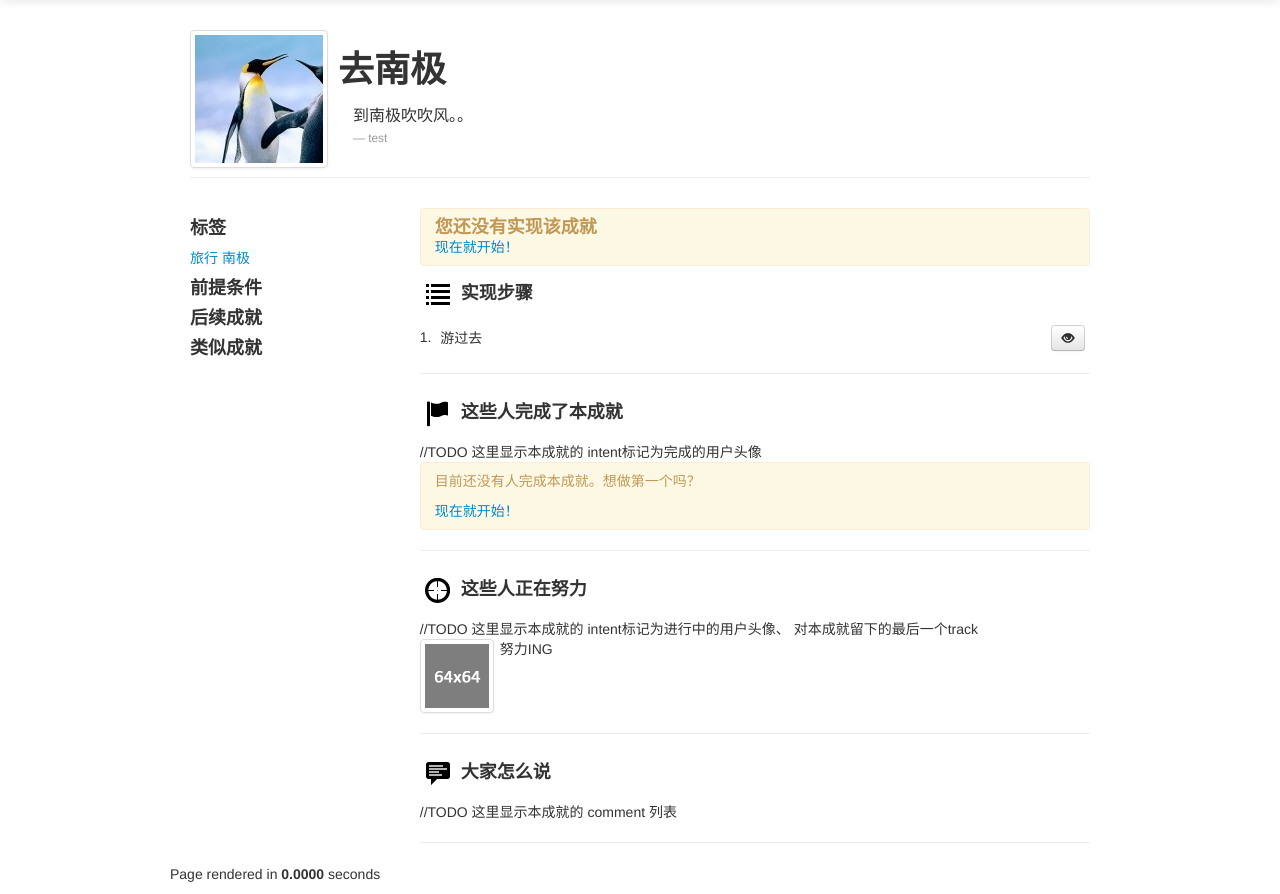
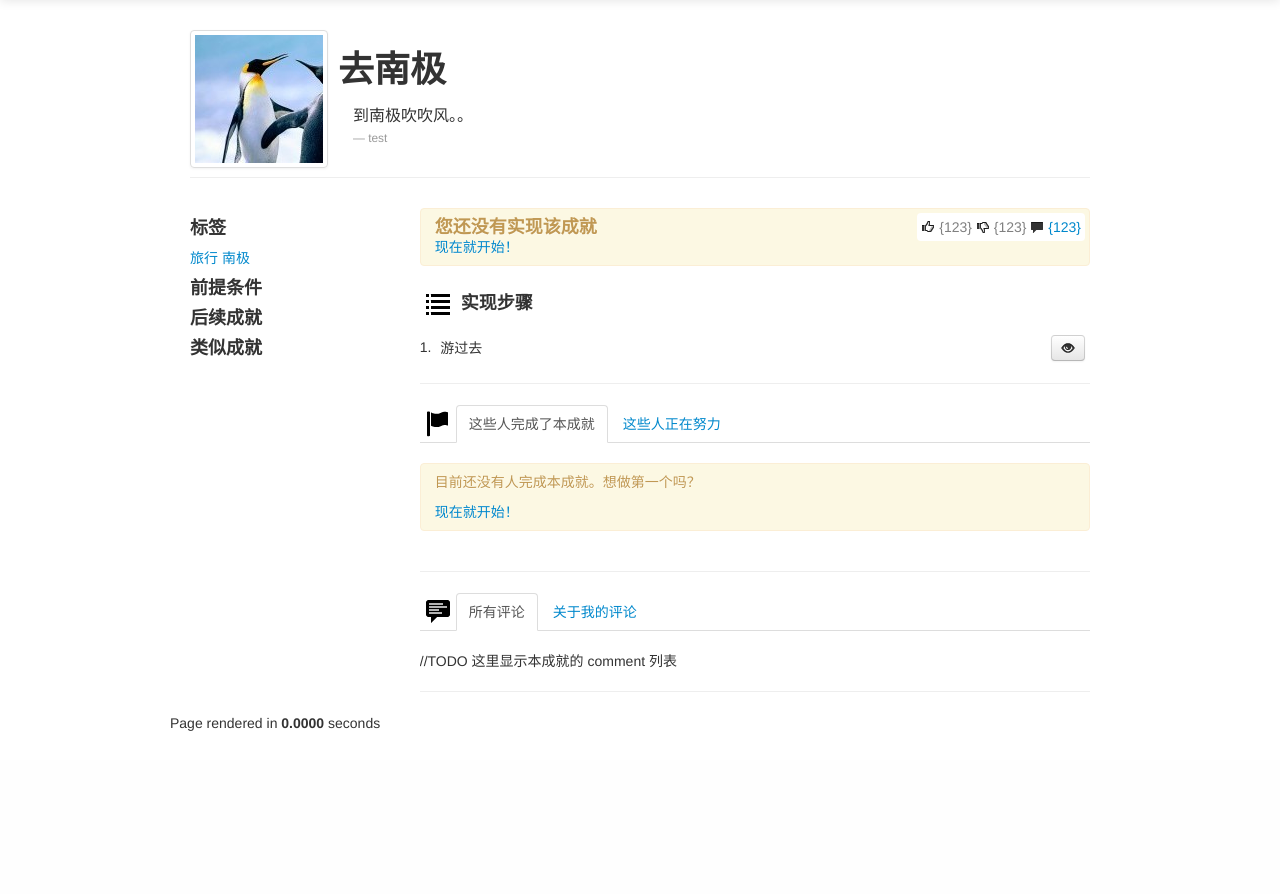
Before and after one commit to zgldh/online_achievement, a CodeIgniter app: page /detail/13 in a window 1280 px wide. Shown: the part 40-934 px from the top of the page. After the commit the page ends 771 px from the top, so only its background shows below. Run offline with CodeIgniter, Linux system fonts and the light colour scheme.

Commit message:
detail page

```diff
--- a/application/controllers/achievements.php
+++ b/application/controllers/achievements.php
@@ -2,7 +2,7 @@
 
 if (! defined ( 'BASEPATH' ))
     exit ( 'No direct script access allowed' );
-class achievements extends MY_Controller
+class Achievements extends MY_Controller
 {
     public function all()
     {
@@ -35,6 +35,7 @@ class achievements extends MY_Controller
 
         $this->setTitle ( $achievement->name . "--在线成就系统" );
 
+        $this->addJavascriptFile ( '/js/bootstrap/bootstrap-tab.js' );
         $this->addJavascriptFile ( '/js/bootstrap/bootstrap-button.js' );
         $this->addJavascriptFile ( '/js/bootstrap/bootstrap-modal.js' );
         $this->addJavascriptFile ( '/js/bootstrap/bootstrap-tooltip.js' );
--- a/application/controllers/create.php
+++ b/application/controllers/create.php
@@ -1,7 +1,7 @@
 <?php
 if (! defined ( 'BASEPATH' ))
     exit ( 'No direct script access allowed' );
-class create extends MY_Controller
+class Create extends MY_Controller
 {
 
     /**
--- a/application/controllers/home.php
+++ b/application/controllers/home.php
@@ -1,6 +1,6 @@
 <?php if ( ! defined('BASEPATH')) exit('No direct script access allowed');
 
-class home extends MY_Controller
+class Home extends MY_Controller
 {
 
 	/**
--- a/application/controllers/logout.php
+++ b/application/controllers/logout.php
@@ -1,6 +1,6 @@
 <?php if ( ! defined('BASEPATH')) exit('No direct script access allowed');
 
-class logout extends MY_Controller
+class Logout extends MY_Controller
 {
 
 	/**
--- a/application/controllers/register.php
+++ b/application/controllers/register.php
@@ -1,6 +1,6 @@
 <?php if ( ! defined('BASEPATH')) exit('No direct script access allowed');
 
-class register extends MY_Controller
+class Register extends MY_Controller
 {
 
 	/**
--- a/application/controllers/signin.php
+++ b/application/controllers/signin.php
@@ -1,6 +1,6 @@
 <?php if ( ! defined('BASEPATH')) exit('No direct script access allowed');
 
-class signin extends MY_Controller
+class Signin extends MY_Controller
 {
 
 	/**
--- a/application/controllers/tags.php
+++ b/application/controllers/tags.php
@@ -2,7 +2,7 @@
 
 if (! defined ( 'BASEPATH' ))
 	exit ( 'No direct script access allowed' );
-class tags extends MY_Controller
+class Tags extends MY_Controller
 {
 	public function index()
 	{
--- a/application/models/tags_model.php
+++ b/application/models/tags_model.php
@@ -121,6 +121,47 @@ class Tags_model extends MY_Model
 		foreach ( $result as $raw )
 		{
 			$re [] = new TagPeer ( $raw );
+		}
+		return $re;
+	}
+
+    /**
+	 * 根据多个 tag 获得 Array<TagRelationPeer>, 多个Tag之间是 and 关系
+	 * @param Array<TagPeer> $tags
+	 * @param Array('limit','offset') $parameters = null
+	 * @return multitype:TagRelationPeer
+	 */
+	public function getTagRelationsByTags($tags, $parameters = array())
+	{
+		$re = array ();
+
+		$tag_ids = array();
+		foreach($tags as $tag)
+		{
+			$tag instanceof TagPeer;
+			$tag_ids[] = $tag->tag_id;
+		}
+
+		$this->db->where_in( 'tag_id', $tag_ids );
+
+		$this->db->group_by( 'item_id');
+		$this->db->having('count(*)',count($tag_ids));
+
+		if (isset ( $parameters ['limit'] ))
+		{
+			if (isset ( $parameters ['offset'] ))
+			{
+				$this->db->limit ( $parameters ['limit'], $parameters ['offset'] );
+			}
+			else
+			{
+				$this->db->limit ( $parameters ['limit'] );
+			}
+		}
+		$result = $this->db->get ( Tags_model::TABLE_TAGS_RELATION )->result_array ();
+		foreach ( $result as $raw )
+		{
+			$re [] = new TagRelationPeer ( $raw );
 		}
 		return $re;
 	}
--- a/application/views/achievements/detail.php
+++ b/application/views/achievements/detail.php
@@ -55,13 +55,13 @@ $procedures = $achievement->getProcedures();
         <div class="right-content span9">
 
         	<!-- 成就进度指示器 begin -->
+            <div class="right-item processing-box">
             <?php if($intent):?>
 	            <?php if($intent->isComplete()):?>
-	            <div class="right-item alert alert-success">
+	            <div class="alert alert-success">
 	                <h4>恭喜！您已经于<span><?php echo $intent->achieve_date;?></span>实现了本成就</h4>
 	            </div>
 	            <?php else:?>
-	            <div class="right-item processing-box">
 	            	<div class="alert alert-info">
 	            		<h4>执行中</h4>
 	                </div>
@@ -88,14 +88,19 @@ $procedures = $achievement->getProcedures();
 					    </div>
 					    <?php endif;?>
 	                </div>
-	            </div>
 	            <?php endif;?>
             <?php else:?>
-            <div class="right-item alert">
+            <div class="alert">
                 <h4>您还没有实现该成就</h4>
                 <a href="/achievements/work_intent/<?php echo $achievement->achievement_id;?>">现在就开始！</a>
             </div>
             <?php endif;?>
+            	<div class="intent_status">
+            		<span><i class="icon-thumbs-up"></i> {123}</span>
+            		<span><i class="icon-thumbs-down"></i> {123}</span>
+            		<a><i class="icon-comment"></i> {123}</a>
+            	</div>
+            </div>
         	<!-- 成就进度指示器 end -->
 
 
@@ -121,12 +126,18 @@ $procedures = $achievement->getProcedures();
                         <div class="procedure-tools">
                             <div class="btn-group">
                             	<span type="button" class="btn btn-small disabled btn-success"><i class="icon-ok-sign icon-white"></i> 已完成</span>
-                                <button type="button" class="btn btn-small procedure_tools_view_track_btn" data-original-title="看看别人是怎么完成的"><i class="icon-eye-open"></i></button>
+                            	<button
+			                        type="button"
+			                        class="btn btn-small procedure_tools_view_track_btn"
+			                        rel="tooltip"
+			                        data-original-title="看看别人是怎么完成的"><i class="icon-eye-open"></i></button>
                             </div>
                             <div class="btn-group pull-right">
-                                <span class="btn btn-mini disabled"><i class="icon-thumbs-up"></i> 123</span>
-                                <span class="btn btn-mini disabled"><i class="icon-thumbs-down"></i> 321</span>
-                                <button type="button" class="btn btn-mini"><i class="icon-comment"></i> 456</button>
+                                <button class="btn btn-mini"><i class="icon-thumbs-up"></i> 123</button>
+                                <button class="btn btn-mini"><i class="icon-thumbs-down"></i> 321</button>
+                                <button type="button" class="btn btn-mini"
+                                	rel="tooltip"
+                                    data-original-title="添加评论"><i class="icon-comment"></i></button>
                             </div>
                         </div>
                         <?php elseif($intent):?>
@@ -138,12 +149,20 @@ $procedures = $achievement->getProcedures();
                             	href="/achievements/modal_procedure_done_form/<?php echo $intent->intent_id;?>/<?php echo $procedure->procedure_id;?>"
                             	data-loading-text="载入中..."
                             	><i class="icon-ok"></i> 我完成了</button>
-                            <button type="button" class="btn btn-small procedure_tools_view_track_btn" data-original-title="看看别人是怎么完成的"><i class="icon-eye-open"></i></button>
+                           <button
+	                           type="button"
+	                           class="btn btn-small procedure_tools_view_track_btn"
+	                           rel="tooltip"
+	                           data-original-title="看看别人是怎么完成的"><i class="icon-eye-open"></i></button>
                         </div>
                         <?php else:?>
                         <span class="procedure-desc"><?php echo $procedure->description;?></span>
                         <div class="procedure-tools btn-group">
-                            <button type="button" class="btn btn-small procedure_tools_view_track_btn" data-original-title="看看别人是怎么完成的"><i class="icon-eye-open"></i></button>
+	                        <button
+	                        	type="button"
+	                            class="btn btn-small procedure_tools_view_track_btn"
+	                            rel="tooltip"
+	                            data-original-title="看看别人是怎么完成的"><i class="icon-eye-open"></i></button>
                         </div>
                         <?php endif;?>
                     <?php $sub_procedures = $procedure->getSubProcedures();?>
@@ -166,12 +185,18 @@ $procedures = $achievement->getProcedures();
                                 <div class="procedure-tools">
                                     <div class="btn-group">
                                     	<span type="button" class="btn btn-small disabled btn-success"><i class="icon-ok-sign icon-white"></i> 已完成</span>
-                                        <button type="button" class="btn btn-small procedure_tools_view_track_btn" data-original-title="看看别人是怎么完成的"><i class="icon-eye-open"></i></button>
+                                        <button
+                                        	type="button"
+                                        	class="btn btn-small procedure_tools_view_track_btn"
+                                        	rel="tooltip"
+                                        	data-original-title="看看别人是怎么完成的"><i class="icon-eye-open"></i></button>
                                     </div>
                                     <div class="btn-group pull-right">
-                                        <span class="btn btn-mini disabled"><i class="icon-thumbs-up"></i> 123</span>
-                                        <span class="btn btn-mini disabled"><i class="icon-thumbs-down"></i> 321</span>
-                                        <button type="button" class="btn btn-mini"><i class="icon-comment"></i> 456</button>
+                                        <button class="btn btn-mini"><i class="icon-thumbs-up"></i> 123</button>
+                                        <button class="btn btn-mini"><i class="icon-thumbs-down"></i> 321</button>
+                                        <button type="button" class="btn btn-mini"
+                                        	rel="tooltip"
+                                        	data-original-title="添加评论"><i class="icon-comment"></i></button>
                                     </div>
                                 </div>
                                 <?php elseif($intent):?>
@@ -183,12 +208,20 @@ $procedures = $achievement->getProcedures();
                                     	href="/achievements/modal_procedure_done_form/<?php echo $intent->intent_id;?>/<?php echo $sub_procedure->procedure_id;?>"
                                     	data-loading-text="载入中..."
                                     	><i class="icon-ok"></i> 我完成了</button>
-                                    <button type="button" class="btn btn-small procedure_tools_view_track_btn" data-original-title="看看别人是怎么完成的"><i class="icon-eye-open"></i></button>
+                                    	<button
+                                        	type="button"
+                                        	class="btn btn-small procedure_tools_view_track_btn"
+                                        	rel="tooltip"
+                                        	data-original-title="看看别人是怎么完成的"><i class="icon-eye-open"></i></button>
                                 </div>
                                 <?php else:?>
                                 <span class="procedure-desc"><?php echo $sub_procedure->description;?></span>
                                 <div class="procedure-tools btn-group">
-                                    <button type="button" class="btn btn-small procedure_tools_view_track_btn" data-original-title="看看别人是怎么完成的"><i class="icon-eye-open"></i></button>
+	                                <button
+                                     	type="button"
+                                     	class="btn btn-small procedure_tools_view_track_btn"
+                                     	rel="tooltip"
+                                     	data-original-title="看看别人是怎么完成的"><i class="icon-eye-open"></i></button>
                                 </div>
                                 <?php endif;?>
                             </li>
@@ -207,8 +240,13 @@ $procedures = $achievement->getProcedures();
 
 
             <div class="right-item">
-                <h4><i class="icon-big icon-flag"></i> 这些人完成了本成就</h4>
-                <div>//TODO 这里显示本成就的 intent标记为完成的用户头像</div>
+                <ul id="intent_tab" class="nav nav-tabs">
+                 	<li class="disabled"><i class="icon-big icon-flag"></i></li>
+				    <li class="active"><a href="#intent_complete" data-toggle="tab">这些人完成了本成就</a></li>
+				    <li><a href="#intent_processing" data-toggle="tab">这些人正在努力</a></li>
+			    </ul>
+			    <div class="tab-content">
+	                <div id="intent_complete" class="tab-pane active">
 	                <?php if($complete_intents):?>
 	                <ul class="track_list_light">
 	                    <?php foreach($complete_intents as $complete_intent):?>
@@ -228,12 +266,9 @@ $procedures = $achievement->getProcedures();
 	                        <a href="/achievements/work_intent/<?php echo $achievement->achievement_id;?>">现在就开始！</a>
 	                    </div>
 	                <?php endif;?>
-                <hr />
 	                </div>
 
-            <div class="right-item">
-                <h4><i class="icon-big icon-riflescope"></i> 这些人正在努力</h4>
-                <div>//TODO 这里显示本成就的 intent标记为进行中的用户头像、 对本成就留下的最后一个track</div>
+	                <div id="intent_processing" class="tab-pane">
 	                <?php if($processing_intents):?>
 	                <ul class="track_list">
 	                    <?php foreach($processing_intents as $processing_intent):?>
@@ -265,12 +300,21 @@ $procedures = $achievement->getProcedures();
 	                        <a href="/achievements/work_intent/<?php echo $achievement->achievement_id;?>">现在就开始！</a>
 	                    </div>
 	                <?php endif;?>
+	                </div>
+                </div>
                 <hr />
             </div>
 
             <div class="right-item">
-                <h4><i class="icon-big icon-comments"></i> 大家怎么说</h4>
-                <div>//TODO 这里显示本成就的 comment 列表</div>
+                <ul id="comment_tab" class="nav nav-tabs">
+                 	<li class="disabled"><i class="icon-big icon-comments"></i></li>
+				    <li class="active"><a href="#comment_all" data-toggle="tab">所有评论</a></li>
+				    <li><a href="#comment_intent" data-toggle="tab">关于我的评论</a></li>
+			    </ul>
+			    <div class="tab-content">
+			    	<div id="comment_all" class="tab-pane active">//TODO 这里显示本成就的 comment 列表</div>
+			    	<div id="comment_intent" class="tab-pane">//TODO 这里显示当前用户的 intent 的 comment 列表</div>
+				</div>
                 <hr />
             </div>
         </div>
--- a/css/detail.css
+++ b/css/detail.css
@@ -13,11 +13,13 @@
     border: none;
 }
 
-.processing-box{}
+.processing-box{position: relative; }
 .processing-box .alert-info{float:left;padding: 8px; }
 .processing-box .processing-box-bar-container{margin-left: 80px;position: relative;}
 .processing-box .processing-box-bar-container .progress-bar-text{color: #fff;line-height: 38px;margin-left: 10px;position: absolute;text-shadow: 0 1px 2px #000;}
 .processing-box .processing-box-bar-container .progress{display: inline-block;height: 38px;width: 100%;}
+.processing-box .intent_status{top: 5px; right: 5px; background: #fff; padding: 4px; color: grey; position: absolute; border-radius: 4px; }
+.processing-box .intent_status span,.processing-box .intent_status a{}
 
 .procedures-box{}
 .procedures-box h4{}
--- a/js/detail_intent.js
+++ b/js/detail_intent.js
@@ -1,7 +1,9 @@
 $(function() {
 	// 浏览该步骤其他track记录的按钮
-	var procedure_tools_view_track_btn = $('button.procedure_tools_view_track_btn');
-	procedure_tools_view_track_btn.tooltip();
+	$('body').tooltip({selector:'[rel="tooltip"]'});
+
+	// tabs
+//	$('#intent_tab a,#comment_tab a').tab('show');
 
 	// “我完成了” 按钮
 	var procedure_tools_done_btn = $('button.procedure_tools_done_btn');
```
Lines whose indentation alone changed are shown as unchanged.
